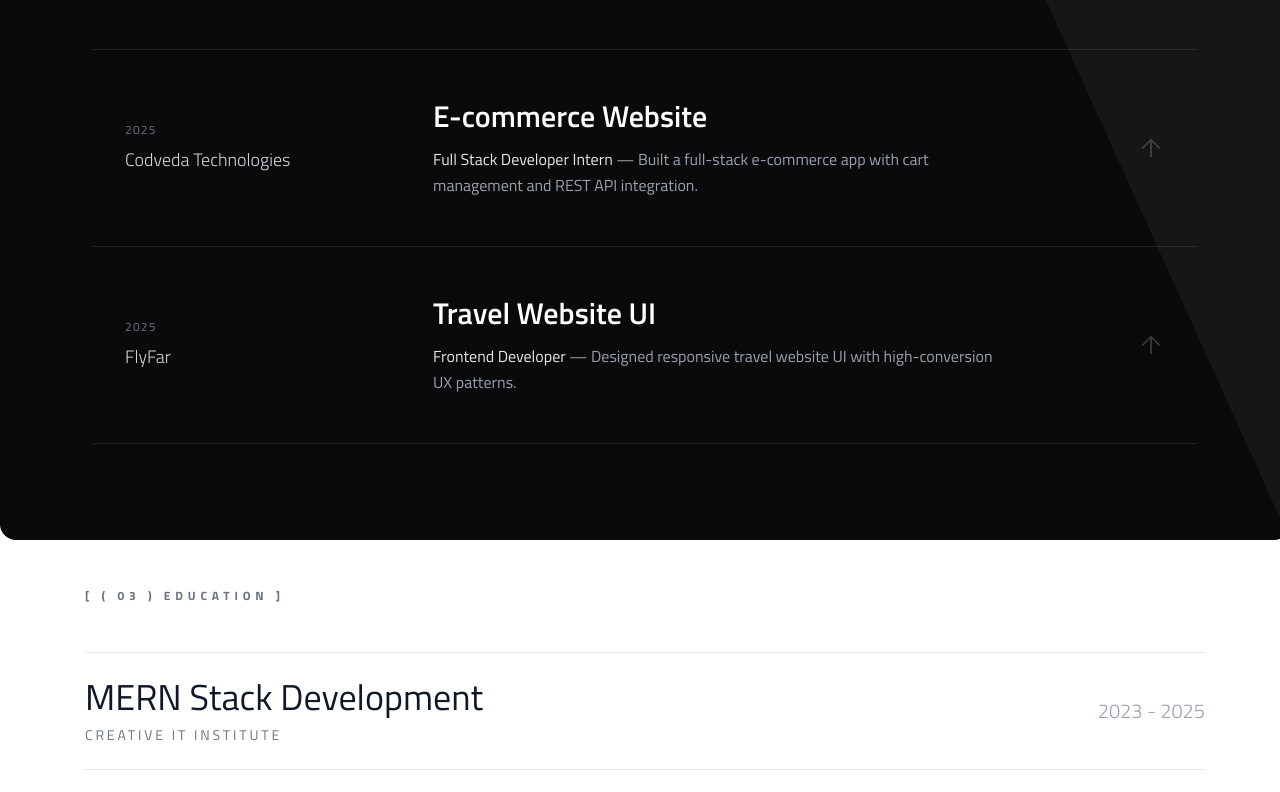
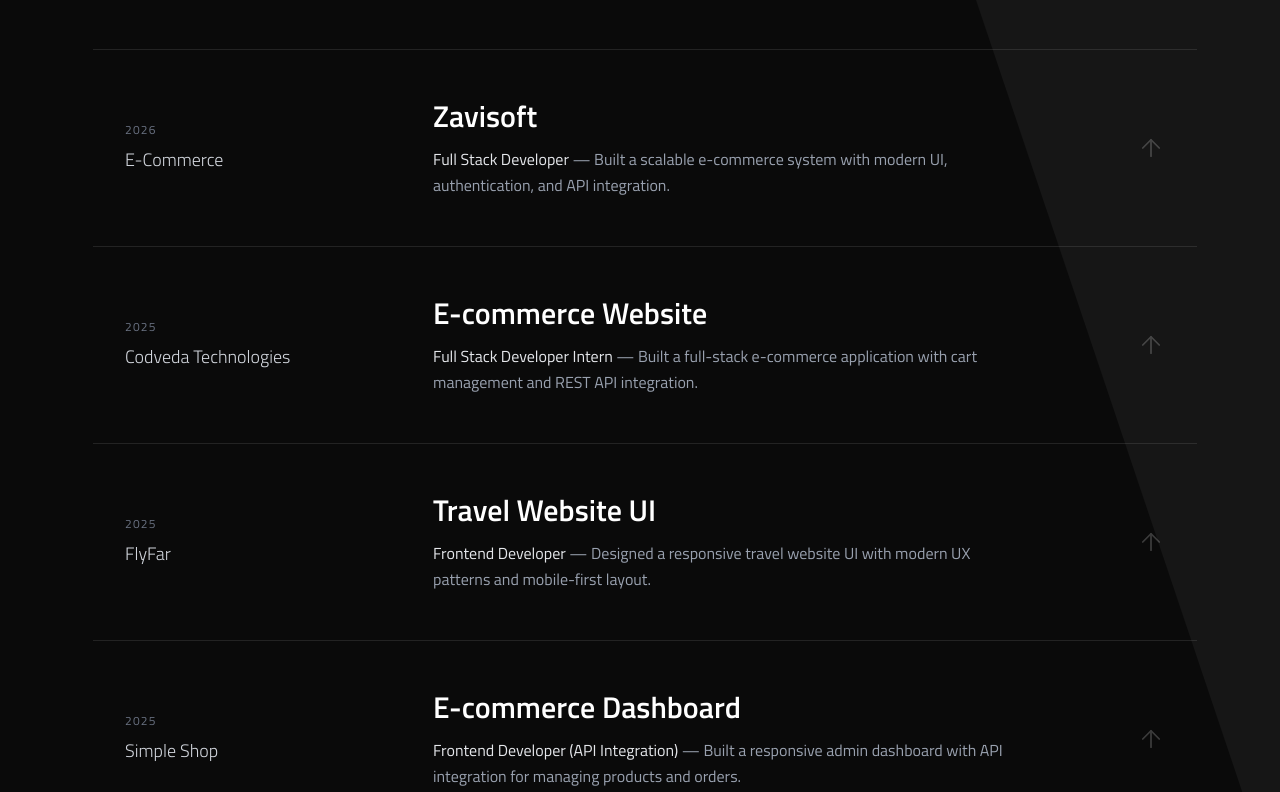
Before and after one commit to rajibulislam60/Rajibul, a React (Vite) app: page / in a window 1280 px wide. Shown: the part 4708-5500 px from the top of the page. Built offline with nearby package versions, Linux system fonts and the light colour scheme.

Commit message:
add link

```diff
--- a/src/Components/SocialBox.jsx
+++ b/src/Components/SocialBox.jsx
@@ -10,14 +10,11 @@
     <section className="py-20">
       <Container>
         <div>
-          {/* Heading */}
           <h3 className="tracking-[0.4em] text-[10px] sm:text-xs font-bold text-gray-500 mb-6 uppercase">
             [ Everyday's Social Box ]
           </h3>
 
-          {/* Main Area */}
           <div className="flex flex-col lg:flex-row gap-12 items-center">
-            {/* Image */}
             <div className="w-full lg:w-[45%] h-[350px] sm:h-[450px] lg:h-[550px] overflow-hidden lg:rounded-r-full">
               <img
                 className="w-full h-full object-cover hover:scale-105 duration-500"
@@ -26,7 +23,6 @@
               />
             </div>
 
-            {/* Social List */}
             <div className="w-full lg:w-[55%] flex flex-col gap-10">
               {/* GitHub */}
               <a
@@ -49,7 +45,7 @@
 
               {/* LinkedIn */}
               <a
-                href="https://linkedin.com"
+                href="https://www.linkedin.com/in/md-rajibul-islam-rajib-513229257/"
                 target="_blank"
                 rel="noreferrer"
                 className="ml-16 border border-gray-300 rounded-full px-8 py-5 flex items-center justify-between hover:bg-[#0077B5] hover:text-white duration-300"
@@ -85,7 +81,7 @@
 
               {/* Facebook */}
               <a
-                href="https://facebook.com"
+                href="https://www.facebook.com/rajibul.islam.rajib.426441"
                 target="_blank"
                 rel="noreferrer"
                 className="ml-16 border border-gray-300 rounded-full px-8 py-5 flex items-center justify-between hover:bg-[#1877F2] hover:text-white duration-300"
--- a/src/Components/resumeArea/Experience.jsx
+++ b/src/Components/resumeArea/Experience.jsx
@@ -9,7 +9,8 @@
     description:
       "Built an AI-powered chatbot using OpenAI API with real-time responses and modern chat UI design.",
     image:
-      "https://images.unsplash.com/photo-1676299081847-824916de030a?q=80&w=600&auto=format&fit=crop",
+      "https://images.unsplash.com/photo-1677442136019-21780ecad995?q=80&w=600&auto=format&fit=crop",
+    link: "https://ai-chat-ecru-iota.vercel.app/",
   },
   {
     title: "GLE Education Platform",
@@ -17,9 +18,21 @@
     role: "Full Stack Developer",
     year: "2026",
     description:
-      "Developed a complete education platform with competitions and dashboard functionality.",
+      "Developed a complete education platform with competitions, user dashboard, and management system.",
     image:
-      "https://images.unsplash.com/photo-1501504905252-473c47e087f8?q=80&w=600&auto=format&fit=crop",
+      "https://images.unsplash.com/photo-1523240795612-9a054b0db644?q=80&w=600&auto=format&fit=crop",
+    link: "https://gle-z.netlify.app/",
+  },
+  {
+    title: "Zavisoft",
+    company: "E-Commerce",
+    role: "Full Stack Developer",
+    year: "2026",
+    description:
+      "Built a scalable e-commerce system with modern UI, authentication, and API integration.",
+    image:
+      "https://images.unsplash.com/photo-1556742049-0cfed4f6a45d?q=80&w=600&auto=format&fit=crop",
+    link: "https://zavisoft-ecom.netlify.app/",
   },
   {
     title: "E-commerce Website",
@@ -27,9 +40,10 @@
     role: "Full Stack Developer Intern",
     year: "2025",
     description:
-      "Built a full-stack e-commerce app with cart management and REST API integration.",
+      "Built a full-stack e-commerce application with cart management and REST API integration.",
     image:
-      "https://images.unsplash.com/photo-1557821552-17105176677c?q=80&w=600&auto=format&fit=crop",
+      "https://images.unsplash.com/photo-1522202176988-66273c2fd55f?q=80&w=600&auto=format&fit=crop",
+    link: "https://github.com/rajibulislam60/fullstack_ecommerce",
   },
   {
     title: "Travel Website UI",
@@ -37,12 +51,23 @@
     role: "Frontend Developer",
     year: "2025",
     description:
-      "Designed responsive travel website UI with high-conversion UX patterns.",
+      "Designed a responsive travel website UI with modern UX patterns and mobile-first layout.",
     image:
       "https://images.unsplash.com/photo-1469854523086-cc02fe5d8800?q=80&w=600&auto=format&fit=crop",
+    link: "https://flyfartech.netlify.app/",
+  },
+  {
+    title: "E-commerce Dashboard",
+    company: "Simple Shop",
+    role: "Frontend Developer (API Integration)",
+    year: "2025",
+    description:
+      "Built a responsive admin dashboard with API integration for managing products and orders.",
+    image:
+      "https://images.unsplash.com/photo-1551288049-bebda4e38f71?q=80&w=600&auto=format&fit=crop",
+    link: "https://simpleshop-dashboard.netlify.app/",
   },
 ];
-
 const Experience = () => {
   return (
     <section className="relative py-24 bg-[#0a0a0a] rounded-2xl font-tit rounded-tr-[8rem] text-white overflow-hidden">
@@ -63,8 +88,9 @@
 
         <div className="relative border-t border-white/10">
           {experienceData.map((item, index) => (
-            <div
+            <a
               key={index}
+              href={item.link}
               className="group relative border-b border-white/10 py-12 flex flex-col md:flex-row md:items-center transition-all duration-500 hover:bg-white/[0.02] px-4 sm:px-8"
             >
               <div className="w-full md:w-1/4 mb-4 md:mb-0">
@@ -111,7 +137,7 @@
                   <polyline points="7 7 17 7 17 17"></polyline>
                 </svg>
               </div>
-            </div>
+            </a>
           ))}
         </div>
       </div>
```
